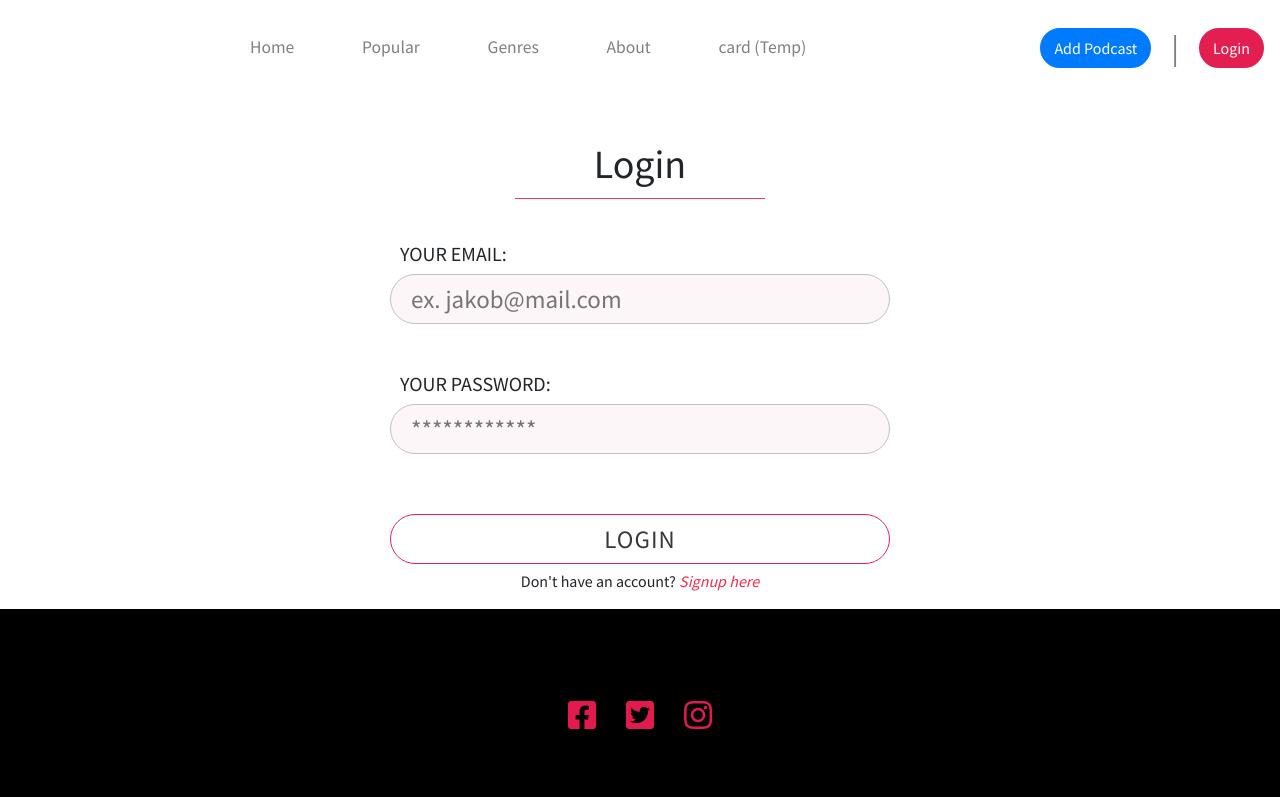
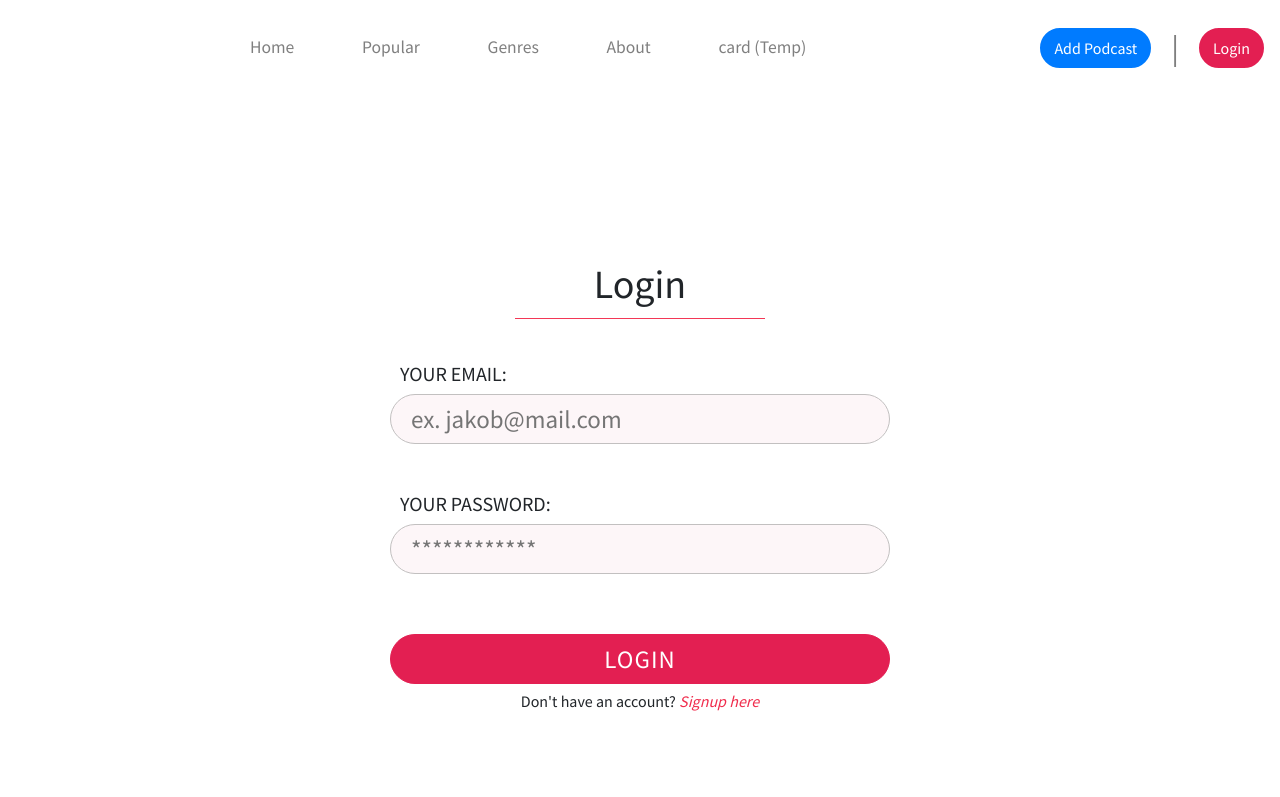
Before and after one commit to Jabser/Podify, a React (Create React App) app: page /login in a window 1280 px wide. Shown: the top 797 px of the page. Built offline with nearby package versions, Linux system fonts and the light colour scheme.

Commit message:
Login/Signup - Code refactoring & minor style change

```diff
--- a/src/sass/login.scss
+++ b/src/sass/login.scss
@@ -1,5 +1,3 @@
-
-
 .container{
   width: 100%;
 }
@@ -7,6 +5,7 @@
 .loginbox{
   width: 500px;
   margin: 0 auto;
+  padding: 15vh 0;
 
   h1{
     font-size: 40px;
@@ -37,17 +36,17 @@
     }
 
     #submit{
-      border: 1px solid rgb(224, 34, 91);
-      background-color: #fff;
+      border: 1px solid #e31f52;
+      background-color: #e31f52;
       margin-top: 20px;
       margin-bottom: 5px;
       transition: .3s;
       padding: 0;
-      color: rgb(56, 56, 56);
+      color: #fff;
       letter-spacing: 1px;
 
       &:hover{
-        background-color: rgb(209, 0, 98);
+        background-color: #ba1a44;
         color: #fff;
       }
     }
--- a/src/sass/signup.scss
+++ b/src/sass/signup.scss
@@ -1,5 +1,3 @@
-
-
 .container{
   width: 100%;
 }
@@ -7,6 +5,7 @@
 .signupbox{
   width: 500px;
   margin: 0 auto;
+  padding: 15vh 0;
 
   h1{
     font-size: 40px;
@@ -37,17 +36,17 @@
     }
 
     #submit{
-      border: 1px solid rgb(224, 34, 91);
-      background-color: #fff;
+      border: 1px solid #e31f52;
+      background-color: #e31f52;
       margin-top: 20px;
       margin-bottom: 5px;
       transition: .3s;
       padding: 0;
-      color: rgb(56, 56, 56);
+      color: #fff;
       letter-spacing: 1px;
 
       &:hover{
-        background-color: rgb(209, 0, 98);
+        background-color: #ba1a44;
         color: #fff;
       }
     }
```
